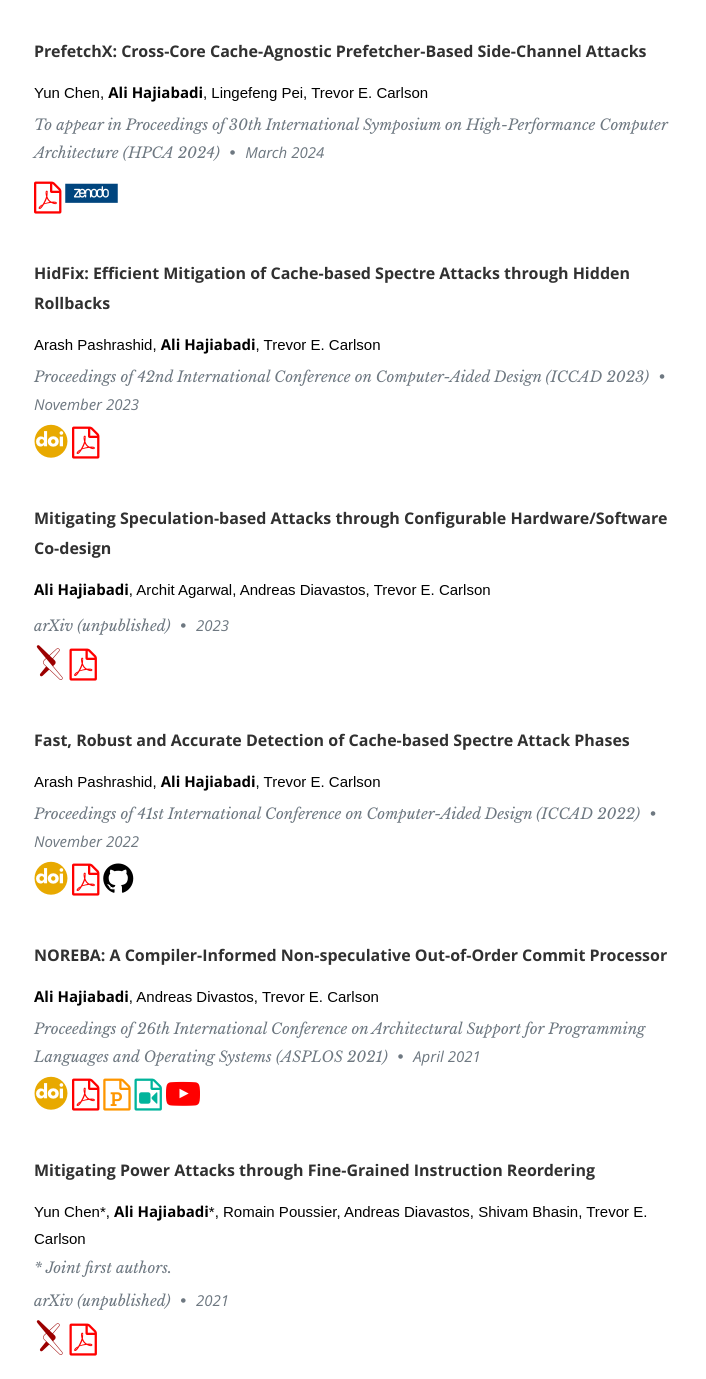
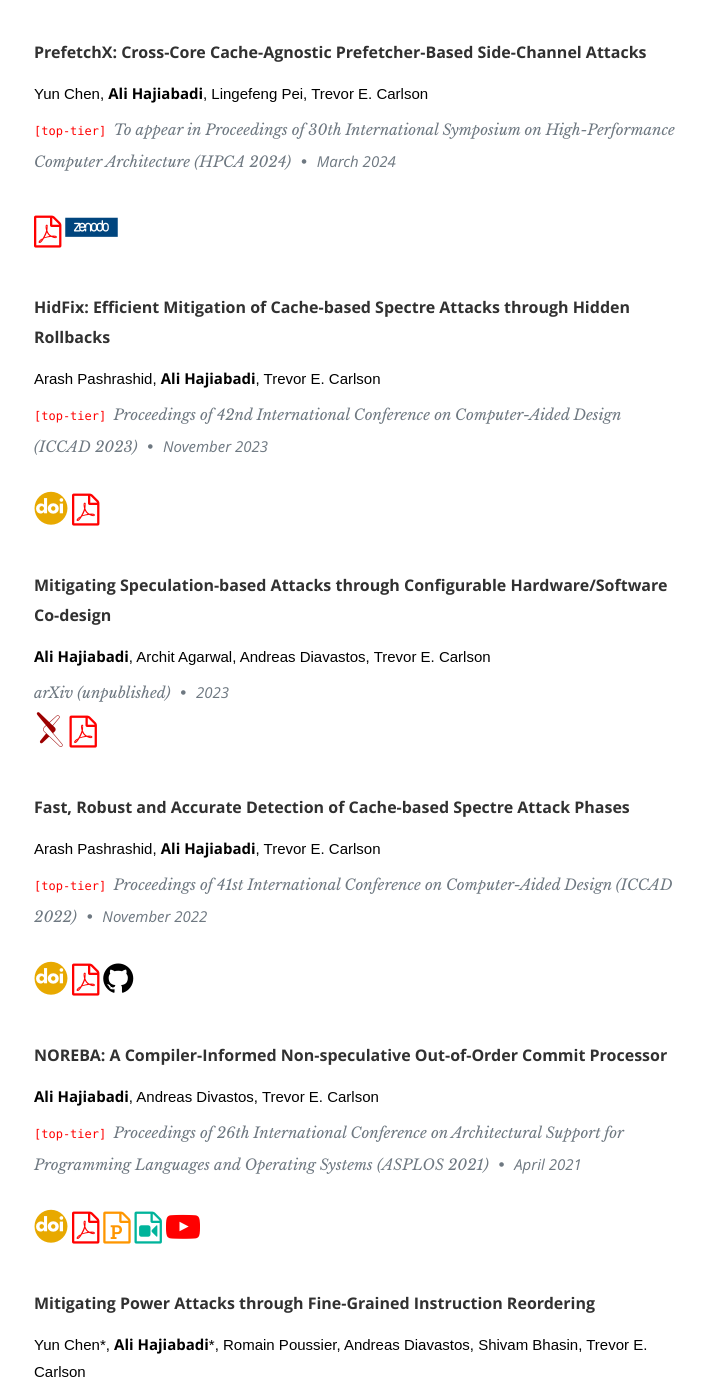
Before and after one commit to hajiabadi/hajiabadi.github.io, a plain HTML site: page index.html in a window 1280 px wide. Shown: the part 3169-4548 px from the top of the page, without its empty margins (371-1077 px from the left). Drawn offline with nearby package versions, Linux system fonts and the light colour scheme; files whose address does not match are found by name.

Commit message:
Update index.html

```diff
--- a/index.html
+++ b/index.html
@@ -35,7 +35,7 @@
    <style>
       .p11 {
          font-family: "Monaco", "Courier New", monospace;
-         font-size: 16px;
+         font-size: 12px;
          color: red;
       }
    </style>
@@ -260,7 +260,7 @@
                   <h3>GadgetSpinner: A New Transient Execution Primitive using the Loop Stream Detector</h3>
              <p class="author">Yun Chen*, <b>Ali Hajiabadi</b>*, Trevor E. Carlson</p>
                   <p class="info">* Joint first authors.</p>
-                  <p><span class="p11">[top-tier]</span><span class="info">To appear in Proceedings of 30th International Symposium on High-Performance Computer Architecture (HPCA 2024) <span>&bull;</span>
+                  <p><span class="p11">[top-tier] </span><span class="info">To appear in Proceedings of 30th International Symposium on High-Performance Computer Architecture (HPCA 2024) <span>&bull;</span>
            <em class="date">March 2024</em></span>
                   </p>
             <p>
@@ -276,8 +276,8 @@
 
                   <h3>PrefetchX: Cross-Core Cache-Agnostic Prefetcher-Based Side-Channel Attacks</h3>
              <p class="author">Yun Chen, <b>Ali Hajiabadi</b>, Lingefeng Pei, Trevor E. Carlson</p>
-                  <p class="info">To appear in Proceedings of 30th International Symposium on High-Performance Computer Architecture (HPCA 2024) <span>&bull;</span>
-           <em class="date">March 2024</em>
+                  <p><span class="p11">[top-tier] </span><span class="info">To appear in Proceedings of 30th International Symposium on High-Performance Computer Architecture (HPCA 2024) <span>&bull;</span>
+           <em class="date">March 2024</em></span>
                   </p>
             <p>
              <a href="papers/paper_prefetchX_hpca2024.pdf"><i class="fa fa-file-pdf-o" style="font-size:32px;color:red"></i></a>
@@ -292,8 +292,8 @@
 
                   <h3>HidFix: Efficient Mitigation of Cache-based Spectre Attacks through Hidden Rollbacks</h3>
              <p class="author">Arash Pashrashid, <b>Ali Hajiabadi</b>, Trevor E. Carlson</p>
-                  <p class="info">Proceedings of 42nd International Conference on Computer-Aided Design (ICCAD 2023) <span>&bull;</span>
-           <em class="date">November 2023</em>
+                  <p><span class="p11">[top-tier] </span><span class="info">Proceedings of 42nd International Conference on Computer-Aided Design (ICCAD 2023) <span>&bull;</span>
+           <em class="date">November 2023</em></span>
                   </p>
             <p>
                 <a href="https://doi.org/10.1109/ICCAD57390.2023.10323979"><i class="ai ai-doi" style="font-size:34px;color:#E8A900"></i></a>
@@ -325,8 +325,8 @@
 
                   <h3>Fast, Robust and Accurate Detection of Cache-based Spectre Attack Phases</h3>
              <p class="author">Arash Pashrashid, <b>Ali Hajiabadi</b>, Trevor E. Carlson</p>
-                  <p class="info">Proceedings of 41st International Conference on Computer-Aided Design (ICCAD 2022) <span>&bull;</span>
-           <em class="date">November 2022</em></p>
+                  <p><span class="p11">[top-tier] </span><span class="info">Proceedings of 41st International Conference on Computer-Aided Design (ICCAD 2022) <span>&bull;</span>
+           <em class="date">November 2022</em></span></p>
              <p>
                 <a href="https://doi.org/10.1145/3508352.3549330"><i class="ai ai-doi" style="font-size:34px;color:#E8A900"></i></a>
                 <a href="https://dl.acm.org/doi/pdf/10.1145/3508352.3549330"><i class="fa fa-file-pdf-o" style="font-size:32px;color:red"></i></a>
@@ -341,8 +341,8 @@
 
                   <h3>NOREBA: A Compiler-Informed Non-speculative Out-of-Order Commit Processor</h3>
              <p class="author"><b>Ali Hajiabadi</b>, Andreas Divastos, Trevor E. Carlson</p>
-                  <p class="info">Proceedings of 26th International Conference on Architectural Support for Programming Languages and Operating Systems (ASPLOS 2021) <span>&bull;</span>
-           <em class="date">April 2021</em></p>
+                  <p><span class="p11">[top-tier] </span><span class="info">Proceedings of 26th International Conference on Architectural Support for Programming Languages and Operating Systems (ASPLOS 2021) <span>&bull;</span>
+           <em class="date">April 2021</em></span></p>
              <p>
                 <a href="https://dl.acm.org/doi/10.1145/3445814.3446726"><i class="ai ai-doi" style="font-size:34px;color:#E8A900"></i></a>
                 <a href="https://dl.acm.org/doi/pdf/10.1145/3445814.3446726"><i class="fa fa-file-pdf-o" style="font-size:32px;color:red"></i></a>
```
